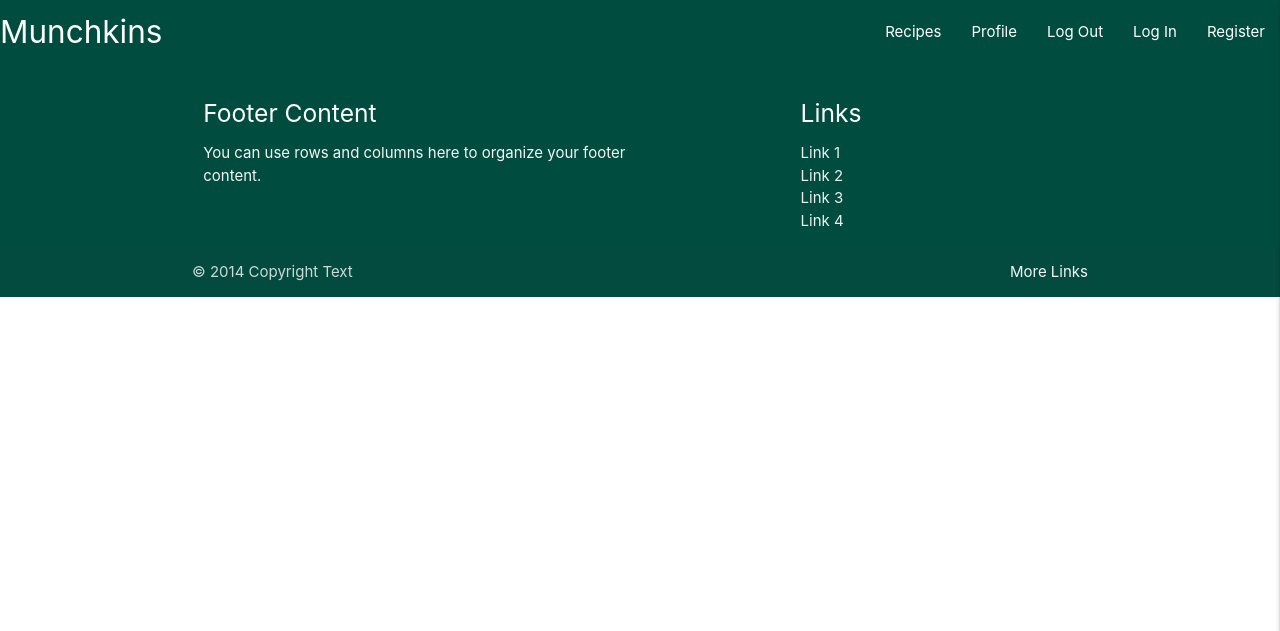
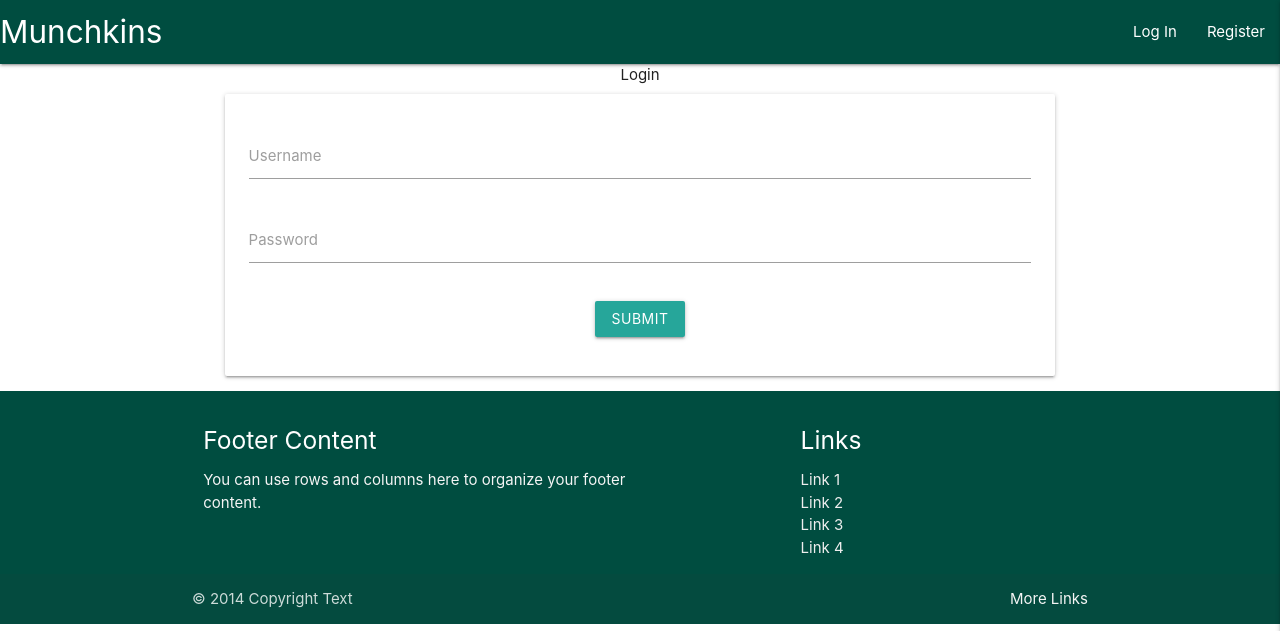
Before and after one commit to Cldwlkn13/Munchkins, a Flask app: page / in a window 1280 px wide. Shown: the top 631 px of the page. Run offline with Flask 2, Linux system fonts and the light colour scheme; data that the repository does not hold is empty; some libraries are stand-ins or nearby versions.

Commit message:
user auth added incl logout

```diff
--- a/app.py
+++ b/app.py
@@ -17,8 +17,6 @@ app.secret_key = os.environ.get("SECRET_KEY")
 
 mongo = PyMongo(app)
 
-
-@app.route("/")
 @app.route("/get_recipes")
 def get_recipes():
     recipes = mongo.db.recipes.find()
@@ -50,22 +48,25 @@ def register():
 
         session['user'] = request.form.get("username").lower()
         flash('Regisration Succcessful')
-
+        return redirect(url_for("profile", username=session['user']))
     return render_template("register.html")
 
-
+@app.route("/")
 @app.route("/login", methods=["GET", "POST"])
 def login():
     if request.method == "POST":
 
         existing_user = mongo.db.users.find_one(
-            {"username" : request.form.get("username").lower()})
+            {"username": request.form.get("username").lower()})
 
         if existing_user:
             if check_password_hash(
-                existing_user['password'], request.form.get("password")):
-                    session['user'] = request.form.get("username").lower()
-                    flash("Welcome back, {}".format(request.form.get("username")))
+                    existing_user["password"], request.form.get("password")):
+                        session["user"] = request.form.get("username").lower()
+                        flash("Welcome, {}".format(
+                            request.form.get("username")))
+                        return redirect(url_for(
+                            "profile", username=session["user"]))
             else:
                 flash("Incorrect Username and/or Password")
                 return redirect(url_for('login'))
@@ -75,6 +76,23 @@ def login():
 
     return render_template("login.html")
 
+
+@app.route("/profile/<username>", methods=["GET", "POST"])
+def profile(username):
+    username = mongo.db.users.find_one(
+        {"username": session["user"]})["username"]
+    if session['user']:
+        return render_template("profile.html", username=username)
+    return redirect(url_for("login"))
+
+
+@app.route("/logout")
+def logout():
+    flash("You have been logged out")
+    session.pop('user')
+    return redirect(url_for("login"))
+
+
 if __name__ == "__main__":
     app.run(host=os.environ.get("IP"),
             port=int(os.environ.get("PORT")),
--- a/templates/base.html
+++ b/templates/base.html
@@ -18,21 +18,27 @@
                 <a href="#!" class="brand-logo left">Munchkins</a>
                 <a href="#" data-target="mobile-demo" class="sidenav-trigger right"><i class="fas fa-bars"></i></a>
                 <ul class="right hide-on-med-and-down">
+                    {% if session.user %}
                         <li><a href="{{ url_for('get_recipes')}}">Recipes</a></li>
-                    <li><a href="#">Profile</a></li>
-                    <li><a href="#">Log Out</a></li>
+                        <li><a href="{{ url_for('profile', username=session['user'])}}">Profile</a></li>
+                        <li><a href="{{ url_for('logout')}}">Log Out</a></li>
+                    {% else %}
                         <li><a href="{{ url_for('login')}}">Log In</a></li>
                         <li><a href="{{ url_for('register')}}">Register</a></li>
+                    {% endif %}
                 </ul>
             </div>
         </nav>
 
         <ul class="sidenav" id="mobile-demo">
+            {% if session.user %}
                 <li><a href="{{ url_for('get_recipes')}}">Recipes</a></li>
-            <li><a href="#">Profile</a></li>
-            <li><a href="#">Log Out</a></li>
+                <li><a href="{{ url_for('profile', username=session['user'])}}">Profile</a></li>
+                <li><a href="{{ url_for('logout')}}">Log Out</a></li>
+            {% else %}
                 <li><a href="{{ url_for('login')}}">Log In</a></li>
                 <li><a href="{{ url_for('register')}}">Register</a></li>
+            {% endif %}
         </ul>
     </header>
 
--- a/templates/login.html
+++ b/templates/login.html
@@ -2,7 +2,7 @@
 {% block content%}
 <div class="login-wrapper">
     <div class="row">
-        <header class="col s12 m8 offset-m2 center">Register</header>
+        <header class="col s12 m8 offset-m2 center">Login</header>
     </div>
     <div class="row">
         <form class="col s12 m8 offset-m2" id="login-form" method="POST" action="{{ url_for('login') }}">
```
Also changed, not shown: templates/profile.html (added, +12 -0 lines). Lines whose indentation alone changed are shown as unchanged.
